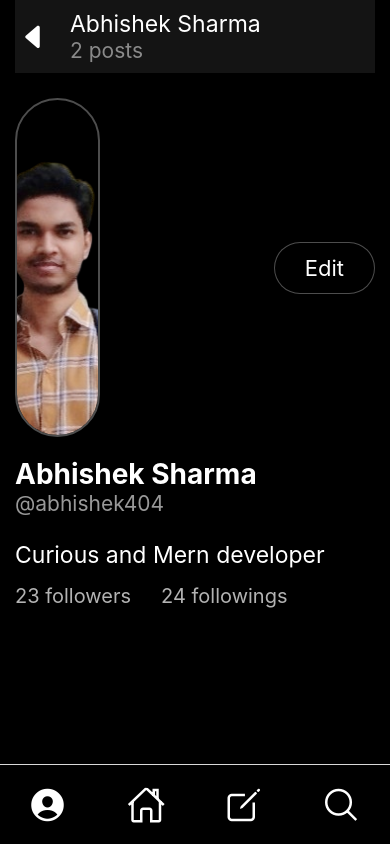
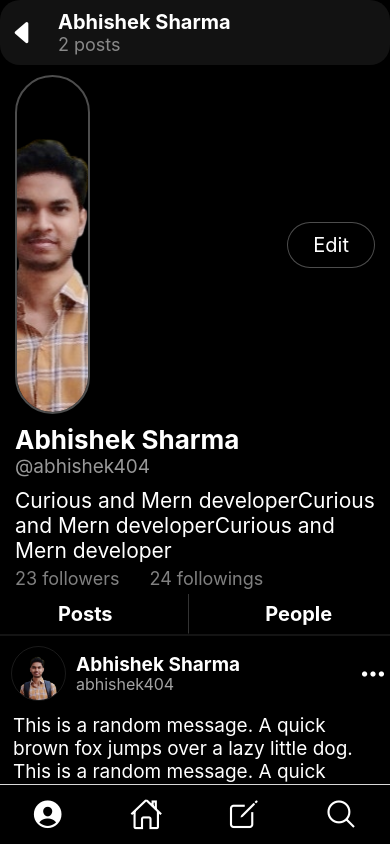
Before and after one commit to abhishek-403/Buzz-secondary, a React Native app: screen /Profile in a window 390 px wide. Built offline with nearby package versions, Linux system fonts and the light colour scheme.

Commit message:
profile screen done

```diff
--- a/App.js
+++ b/App.js
@@ -29,7 +29,8 @@ const LoggedInNav = () => {
 
           tabBarStyle: {
             backgroundColor: "rgba(0,0,0,1)",
-            height: 80,
+            borderColor:'rgba(255,255,255,.2)',
+            height: 60,
           },
 
           tabBarItemStyle: {
@@ -57,7 +58,7 @@ const LoggedInNav = () => {
               default:
                 break;
             }
-            return <Ionicons name={iconName} color={"white"} size={40} />;
+            return <Ionicons name={iconName} color={"white"} size={34} />;
           },
         })}
       >
--- a/components/home/Feeds.js
+++ b/components/home/Feeds.js
@@ -5,7 +5,7 @@ import Posts from "./Posts";
 const Feeds = () => {
   return (
 
-      <ScrollView style={{backgroundColor:"rgba(0,0,0,.9)"}}>
+      <ScrollView >
         <Posts />
         <Posts />
         <Posts />
--- a/components/home/Posts.js
+++ b/components/home/Posts.js
@@ -17,11 +17,22 @@ const Posts = () => {
   };
 
   return (
-    <View>
-      <Divider width={1} orientation="horizontal" color="rgba(250,250,250,.08)" />
+    <View style={{
+      backgroundColor:'rgba(0,0,0,.95)'}}>
+      <Divider
+        width={1}
+        orientation="horizontal"
+        color="rgba(250,250,250,.08)"
+      />
       <PostHeader post={post} />
-      <PostMessage post={post} />
-      <PostImage post={post} />
+      <View
+        style={{
+          marginHorizontal: 5,
+        }}
+      >
+        <PostMessage post={post} />
+        <PostImage post={post} />
+      </View>
       <PostFooter post={post} />
     </View>
   );
@@ -103,18 +114,18 @@ const styles = StyleSheet.create({
     borderRadius: 50,
     borderWidth: 1.6,
     marginLeft: 6,
-    borderColor: "purple",
+    borderColor: "rgba(255,255,255,.1)",
   },
   name: {
     color: "white",
     fontWeight: "700",
     marginLeft: 5,
-    fontSize: 17,
+    fontSize: 19,
     lineHeight: 20,
   },
   username: {
     color: "#a3a3a3",
-    fontSize: 15,
+    fontSize: 16,
     marginLeft: 5,
     lineHeight: 18,
   },
--- a/screens/ProfileScreen/ProfileScreen.js
+++ b/screens/ProfileScreen/ProfileScreen.js
@@ -1,33 +1,70 @@
-import { Image, Pressable, StyleSheet, Text, View } from "react-native";
-import React from "react";
+import { Image, Pressable, ScrollView, Text, View } from "react-native";
+import React, { useState } from "react";
 import { SafeAreaView } from "react-native-safe-area-context";
 import {
   bio,
   container,
+  eachHead,
   editBtn,
   followers,
-  followings,
   head1,
   head2,
   headCont,
   imageCardCont,
   links,
+  linksCont,
+  lowerCard,
   name,
   nameCard,
   subHead,
+  topHead,
   username,
 } from "./profilecss";
 import { Ionicons } from "@expo/vector-icons";
 import pimg from "../../assets/profilepic.png";
 import postimg from "../../assets/postpic.png";
+import { Divider } from "react-native-elements";
+import Posts from "../../components/home/Posts";
+import SubHeader from "../../components/home/SubHeader";
 
 const ProfileScreen = () => {
+  const [activeTab, setActiveTab] = useState("Posts");
+
+  function displayCard() {
+    switch (activeTab) {
+      case "Posts":
+        return <PostsCard />;
+      case "People":
+        return <PeopleCard />;
+      default:
+        return;
+    }
+  }
+
   return (
     <SafeAreaView style={container}>
       <Head />
-      <ProfileCard />
-      <AboutCard />
-      <FollowerCard/>
+      <View
+        style={{
+          paddingHorizontal: 15,
+          backgroundColor: "rgba(0,0,0,1)",
+        }}
+      >
+        <ProfileCard />
+        <AboutCard />
+        <FollowerCard />
+        <OptionsBar setActiveTab={setActiveTab} />
+      </View>
+
+        <Divider
+          // style={{ paddingVertical: 3 }}
+          width={.01}
+          color="rgba(250,250,250,.08)"
+        />
+      <View style={lowerCard}>
+
+        <ScrollView>{displayCard()}</ScrollView>
+      </View>
     </SafeAreaView>
   );
 };
@@ -36,7 +73,7 @@ const Head = () => {
   return (
     <View style={headCont}>
       <View>
-        <Ionicons name="caret-back" size={35} color="white" />
+        <Ionicons name="caret-back" size={33} color="white" />
       </View>
       <View style={subHead}>
         <Text style={head1}>Abhishek Sharma</Text>
@@ -59,7 +96,7 @@ const ProfileCard = () => {
         <Image
           source={pimg}
           style={{
-            width: 85,
+            width: 75,
             aspectRatio: 1,
             resizeMode: "cover",
             borderRadius: 100,
@@ -80,19 +117,49 @@ const ProfileCard = () => {
 
 const AboutCard = () => (
   <View>
-    <Text style={bio}>Curious and Mern developer</Text>
+    <Text style={bio}>
+      Curious and Mern developerCurious and Mern developerCurious and Mern
+      developer
+    </Text>
 
-    <View style={links}></View>
+    {/* <View style={linksCont}>
+      <Text style={links}>instagram</Text>
+      <Text style={links}>instagram</Text>
+      <Text style={links}>instagram</Text>
+    </View> */}
   </View>
 );
 const FollowerCard = () => (
-  <View style={{flexDirection:"row",gap:30,paddingVertical:10}}>
+  <View style={{ flexDirection: "row", gap: 30, paddingVertical: 5 }}>
     <Text style={followers}>{"23"} followers</Text>
 
-    <Text style={followings}>{"24"} followings</Text>
+    <Text style={followers}>{"24"} followings</Text>
   </View>
 );
 
+const OptionsBar = ({ setActiveTab }) => (
+  <ScrollView contentContainerStyle={topHead}>
+    <Pressable onPress={() => setActiveTab("Posts")}>
+      <Text style={eachHead}>Posts</Text>
+    </Pressable>
+    <Divider width={.7} color="rgba(255,255,255,.2)" orientation="vertical" />
+
+    <Pressable onPress={() => setActiveTab("People")}>
+      <Text style={eachHead}>People</Text>
+    </Pressable>
+  </ScrollView>
+);
+const PostsCard = () => (
+  <ScrollView>
+    <Posts />
+    <Posts />
+  </ScrollView>
+);
+
+const PeopleCard = () => (
+  <ScrollView>
+    <SubHeader />
+  </ScrollView>
+);
+
 export default ProfileScreen;
-
-const styles = StyleSheet.create({});
--- a/screens/ProfileScreen/profilecss.js
+++ b/screens/ProfileScreen/profilecss.js
@@ -1,25 +1,28 @@
 module.exports = {
   container: {
     flex: 1,
-    backgroundColor: "rgba(0,0,0,1)",
-    paddingHorizontal:15,
-    gap:5
+    backgroundColor:'rgba(0,0,0,1)',
+
+    height:"100%"
   },
   headCont: {
     alignItems: "center",
     gap: 10,
     flexDirection: "row",
-    backgroundColor: "rgba(255,255,255, 0.08)",
+    backgroundColor: "rgba(255,255,255, 0.07)",
+    borderRadius:20,
+    paddingHorizontal:5,
   },
   subHead: {
     padding: 10,
   },
   head1: {
     color: "white",
-    fontSize: 23,
+    fontSize: 20,
+    fontWeight:700
   },
   head2: {
-    fontSize: 21,
+    fontSize:18,
     color: "rgba(255,255,255,0.5)",
   },
 
@@ -27,14 +30,14 @@ module.exports = {
   // ImageCard
 
   imageCardCont: {
-    marginTop: 20,
+    marginTop: 10,
     justifyContent: "center",
   },
 
   editBtn: {
-    fontSize: 22,
-    paddingHorizontal: 30,
-    paddingVertical: 12,
+    fontSize: 20,
+    paddingHorizontal: 25,
+    paddingVertical: 10,
     backgroundColor: "black",
     borderRadius: 50,
     color:"white",
@@ -43,17 +46,17 @@ module.exports = {
 
   },
   nameCard:{
-    paddingVertical:20
+    paddingVertical:10
 
   },
   name:{
-    fontSize:28,
+    fontSize:26,
     color:"white",
     fontWeight:700
 
   },
   username:{
-    fontSize:21,
+    fontSize:19,
     color:"rgba(255,255,255,.6)"
 
   },
@@ -62,23 +65,51 @@ module.exports = {
 
   bio:{
     color:"rgba(255,255,255,1)",
-    fontSize:23
+    fontSize:21
 
   },
   links:{
+    color:"white",
+    fontSize:18
+
+  },
+  linksCont:{
+    flexDirection:"row",
+    opacity:.7,
+    justifyContent:"space-between",
+    width:"80%"
+
 
   },
 
   // Followerscard
   followers:{
-    color:"rgba(255,255,255,.7)",
-    fontSize:20
-
-  },
-  followings:{
-    color:"rgba(255,255,255,.7)",
-    fontSize:20
+    color:"rgba(255,255,255,.5)",
+    fontSize:18
 
   },
 
+
+
+  // lower profile card
+
+  lowerCard:{
+    flex:1,
+
+
+  },
+  topHead:{
+    flexDirection:"row",
+    justifyContent:"space-around",
+
+  },
+  eachHead:{
+    color:"white",
+    fontSize:20,
+    fontWeight:700,
+    paddingHorizontal:10,
+    paddingVertical:8,
+  }
+
+
 };
```
